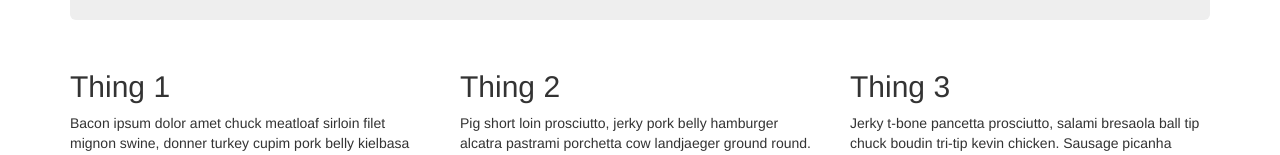
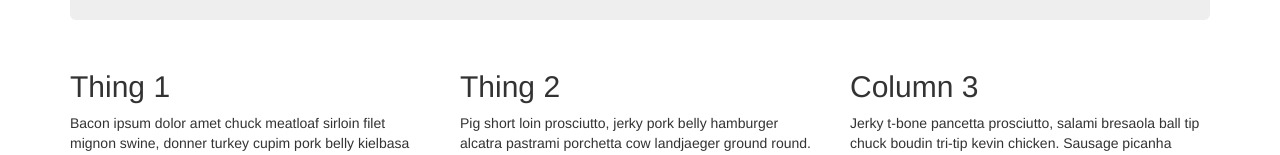
Before and after one commit to warelab/example-reactathon, a React app: page / in a window 1280 px wide. Shown: the part 220-375 px from the top of the page. Built offline with nearby package versions, Linux system fonts and the light colour scheme; the HTML template or start-up script is replaced by a standard one.

Commit message:
Mike C told me to change this.

```diff
--- a/src/App.js
+++ b/src/App.js
@@ -20,7 +20,7 @@ export default class App extends React.Component {
                 round. Ham hock doner andouille pig kielbasa.</p>
             </div>
             <div className="col-sm-4">
-              <h2>Thing 3</h2>
+              <h2>Column 3</h2>
               <p> Jerky t-bone pancetta prosciutto, salami bresaola ball tip chuck boudin tri-tip kevin chicken. Sausage
                 picanha chuck boudin, cupim prosciutto beef ribs ribeye doner alcatra short ribs.</p>
             </div>
```
